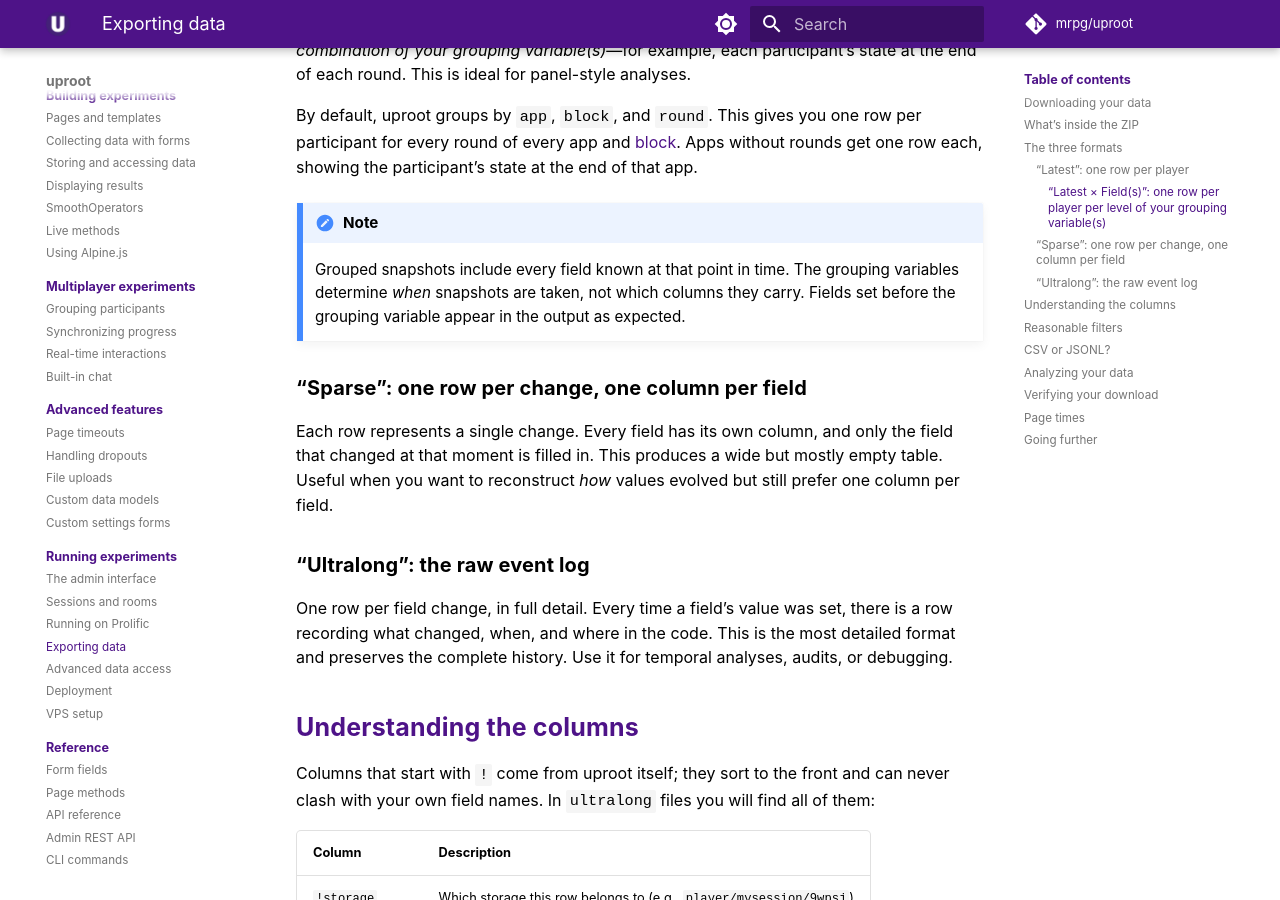
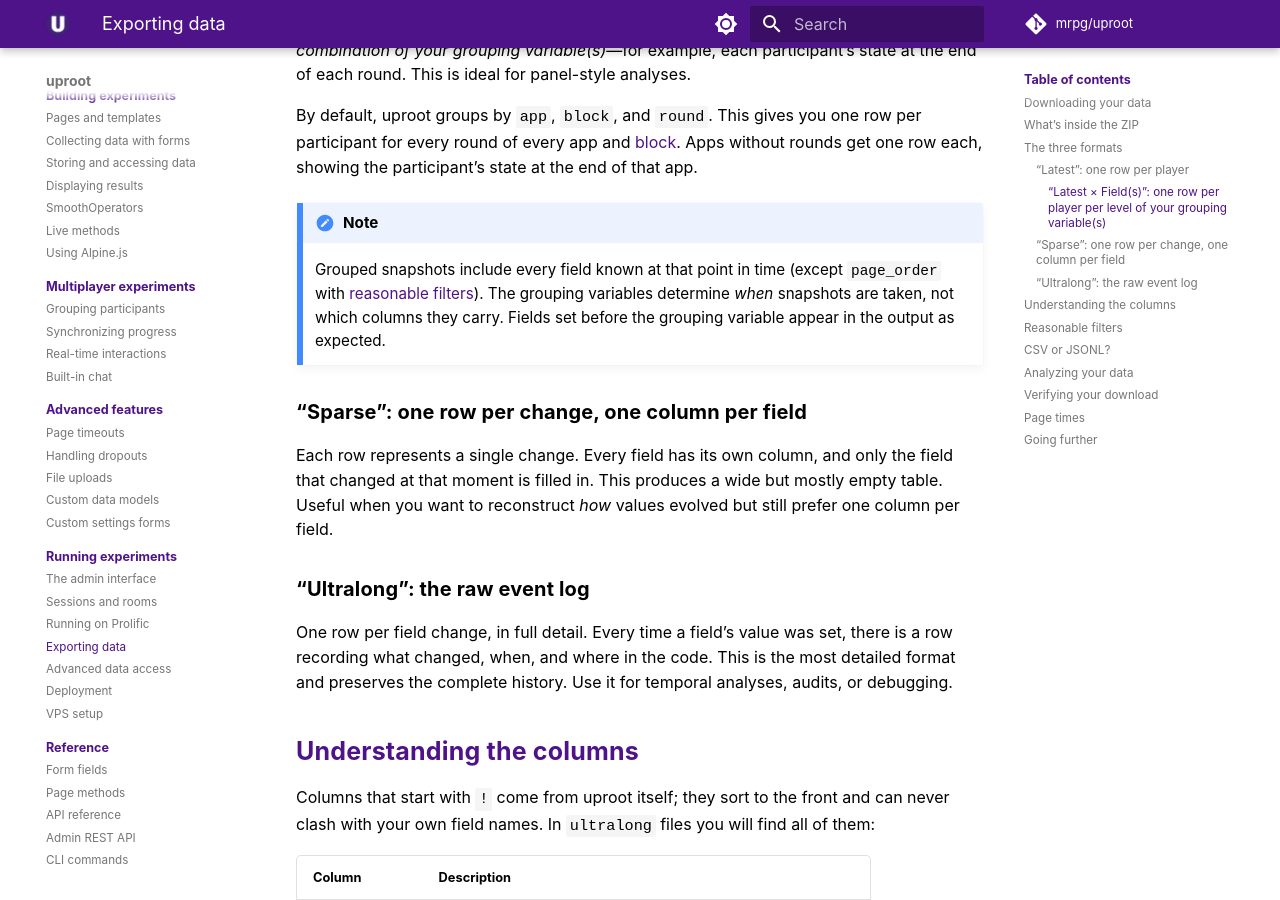
Before and after one commit to mrpg/uproot-docs, an MkDocs documentation site: the page built from docs/running/export.md, in a window 1280 px wide and 900 px high, scrolled down 2231 px. Built offline with MkDocs 1.6.1 and Material for MkDocs 9.7.7, drawn with Linux system fonts in a browser that asks for light colours; some web fonts are replaced; comment, search, counter and statistics services are not loaded; some of the changed text lies outside the part shown.

Commit message:
Exclude `page_order` from grouped exports

```diff
--- a/docs/running/export.md
+++ b/docs/running/export.md
@@ -71,7 +71,7 @@ If you enable **Latest × Field(s)**, the `latest_by_…/` folder contains one r
 By default, uproot groups by `app`, `block`, and `round`. This gives you one row per participant for every round of every app and [block](../building/operators.md#blocks). Apps without rounds get one row each, showing the participant’s state at the end of that app.
 
 !!! note
-    Grouped snapshots include every field known at that point in time. The grouping variables determine *when* snapshots are taken, not which columns they carry. Fields set before the grouping variable appear in the output as expected.
+    Grouped snapshots include every field known at that point in time (except `page_order` with [reasonable filters](#reasonable-filters)). The grouping variables determine *when* snapshots are taken, not which columns they carry. Fields set before the grouping variable appear in the output as expected.
 
 ### “Sparse”: one row per change, one column per field
 
@@ -109,6 +109,7 @@ The **Apply reasonable filters** option (on by default) cleans up uproot-interna
 - It renames `_uproot_session` to `session`.
 - It keeps `_uproot_dropout` and `_uproot_settings`.
 - It removes all other internal `_uproot_*` fields.
+- It leaves `page_order` out of `latest_by_…/`, where it would repeat every page in every row. It stays in the other formats, and `page_times` tells you which page each participant saw when.
 
 Turn filters off only if you need to inspect uproot’s internal bookkeeping.
 
```
Also changed, not shown: AGENTS.md (+1 -1 lines), docs/running/export-advanced.md (+1 -1 lines).
